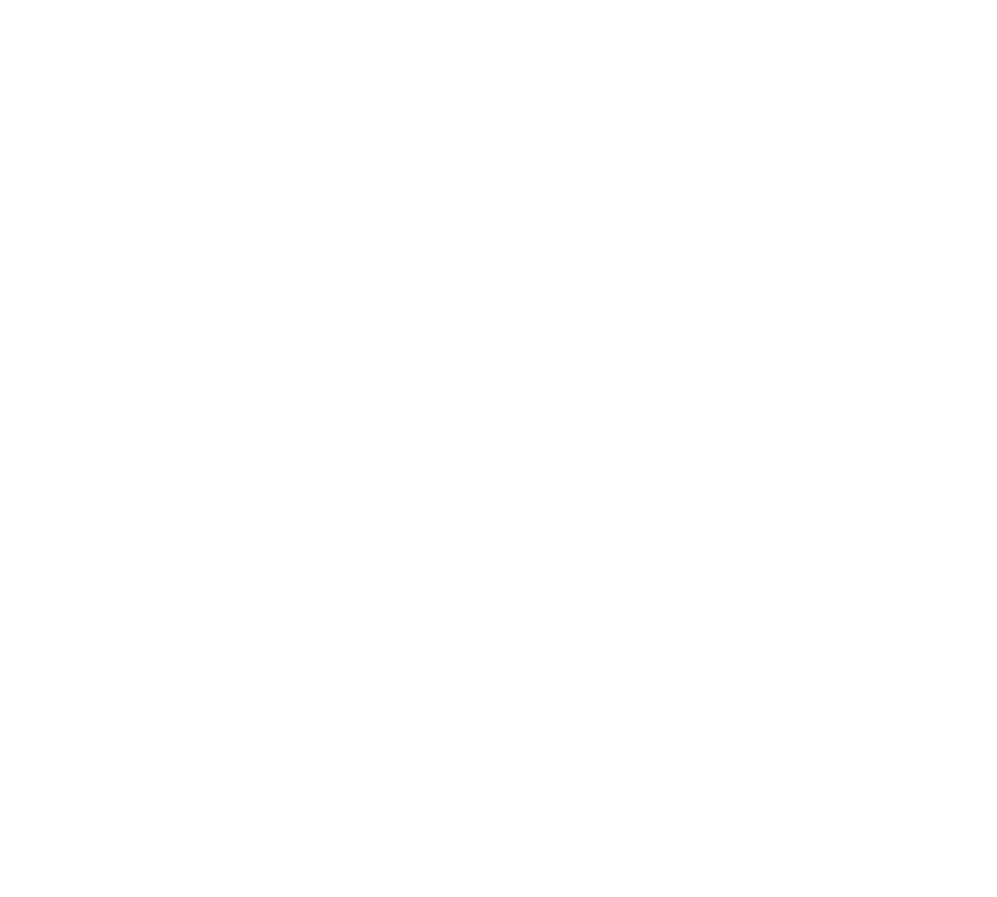
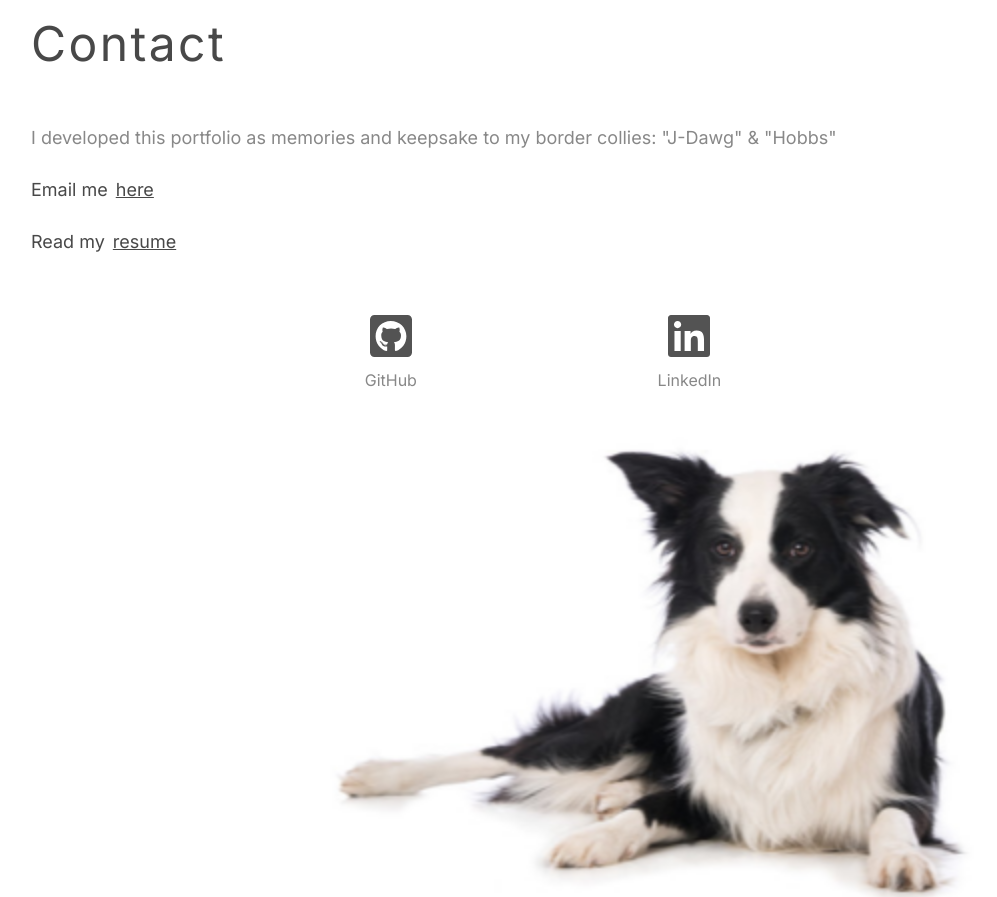
Before and after one commit to pete-lim/portfolio-pete, a React (Vite) app: page / in a window 1280 px wide. Shown: the part 2500-3397 px from the top of the page, without its empty margins (97-1094 px from the left). Before the commit the page ends 2400 px from the top, so only its background shows below. Built offline with nearby package versions, Linux system fonts and the light colour scheme.

Commit message:
feat Contact Section
integrated contact info, email, git and linkedin links.

Resume stored as image to reduce webscraping personal data

```diff
--- a/src/App.css
+++ b/src/App.css
@@ -22,6 +22,9 @@
 }
 h3 {
   @apply text-lg text-primary;
+}
+p {
+  @apply text-base text-accent;
 }
 button {
   @apply text-accent;
--- a/src/App.tsx
+++ b/src/App.tsx
@@ -4,6 +4,7 @@
 import HeroSection from './components/Hero';
 import TechStack from './components/TechStack';
 import WorkSection from './components/Work';
+import ContactSection from './components/Contact';
 function App() {
   const [theme, setTheme] = useState('light-mode');
   useEffect(() => {
@@ -22,6 +23,7 @@
       <HeroSection />
       <TechStack />
       <WorkSection />
+      <ContactSection />
     </div>
   );
 }
--- a/src/components/Contact.tsx
+++ b/src/components/Contact.tsx
@@ -0,0 +1,54 @@
+import { FaGithubSquare, FaLinkedin } from 'react-icons/fa';
+import photo from '../assets/images/contact-photo.png';
+import resume from '../assets/images/Pete-Lim-Software-Engineer-CV.webp';
+export default function ContactSection() {
+  return (
+    <div className="section flex flex-col gap-6">
+      <header className="mb-8">Contact</header>
+      <h2>
+        I developed this portfolio as memories and keepsake to my border
+        collies: "J-Dawg" & "Hobbs"
+      </h2>
+      <h3>
+        Email me
+        <a href="mailto:petedaniel.lim@gmail.com" className="underline ml-2">
+          here
+        </a>
+      </h3>
+      <h3>
+        Read my
+        <a
+          href={resume}
+          target="_blank"
+          rel="noopener noreferrer"
+          className="underline ml-2"
+        >
+          resume
+        </a>
+      </h3>
+      <span className="flex mt-8 text-5xl w-7/12 self-center justify-around text-secondary">
+        <a
+          href="https://github.com/pete-lim"
+          target="_blank"
+          className="flex flex-col items-center gap-2"
+        >
+          <FaGithubSquare />
+          <p>GitHub</p>
+        </a>
+        <a
+          href="https://linkedin.com/in/pete-lim/"
+          target="_blank"
+          className="flex flex-col items-center gap-2"
+        >
+          <FaLinkedin />
+          <p>LinkedIn</p>
+        </a>
+      </span>
+      <img
+        src={photo}
+        alt=""
+        className="self-end mix-blend-multiply size-3/4 object-contain"
+      />
+    </div>
+  );
+}
```
Also changed, not shown: src/assets/images/Pete-Lim-Software-Engineer-CV.webp (added).
